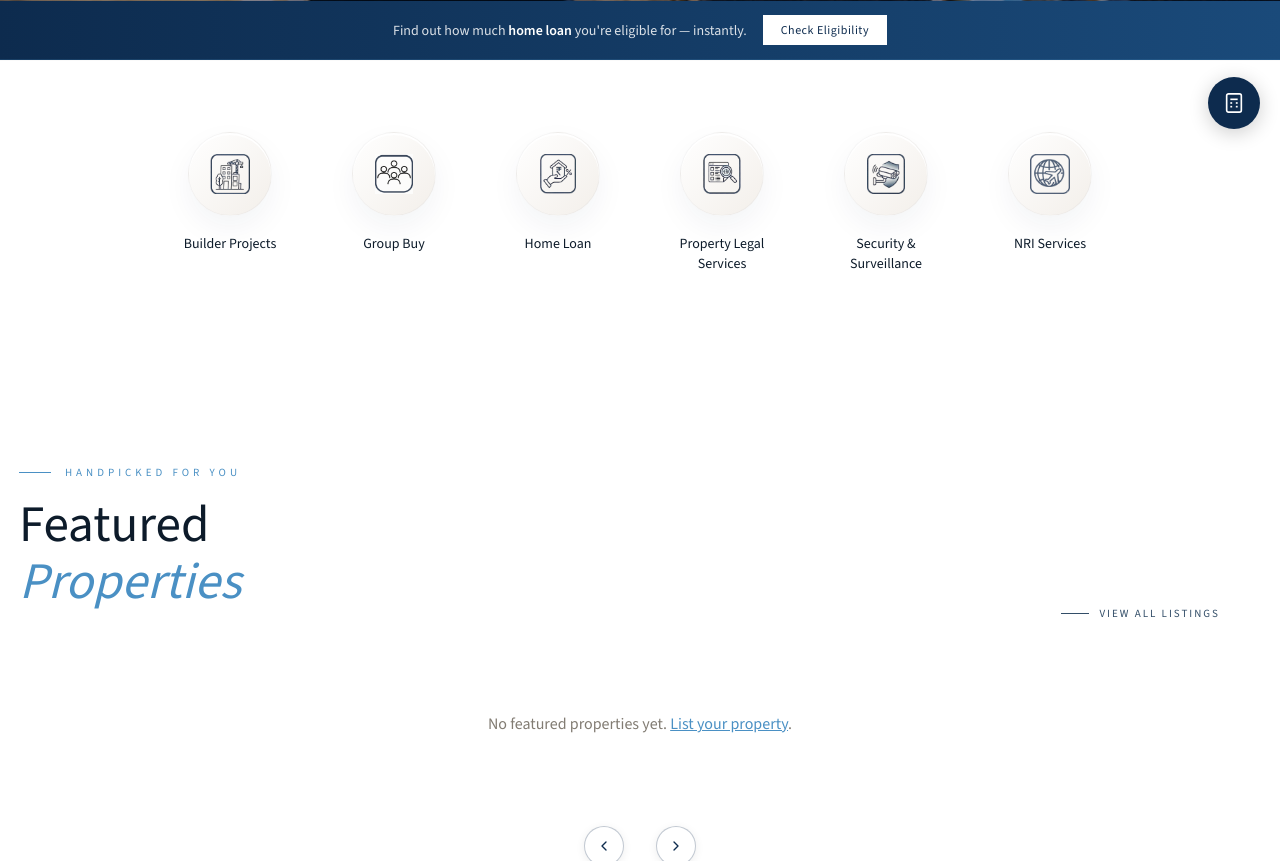
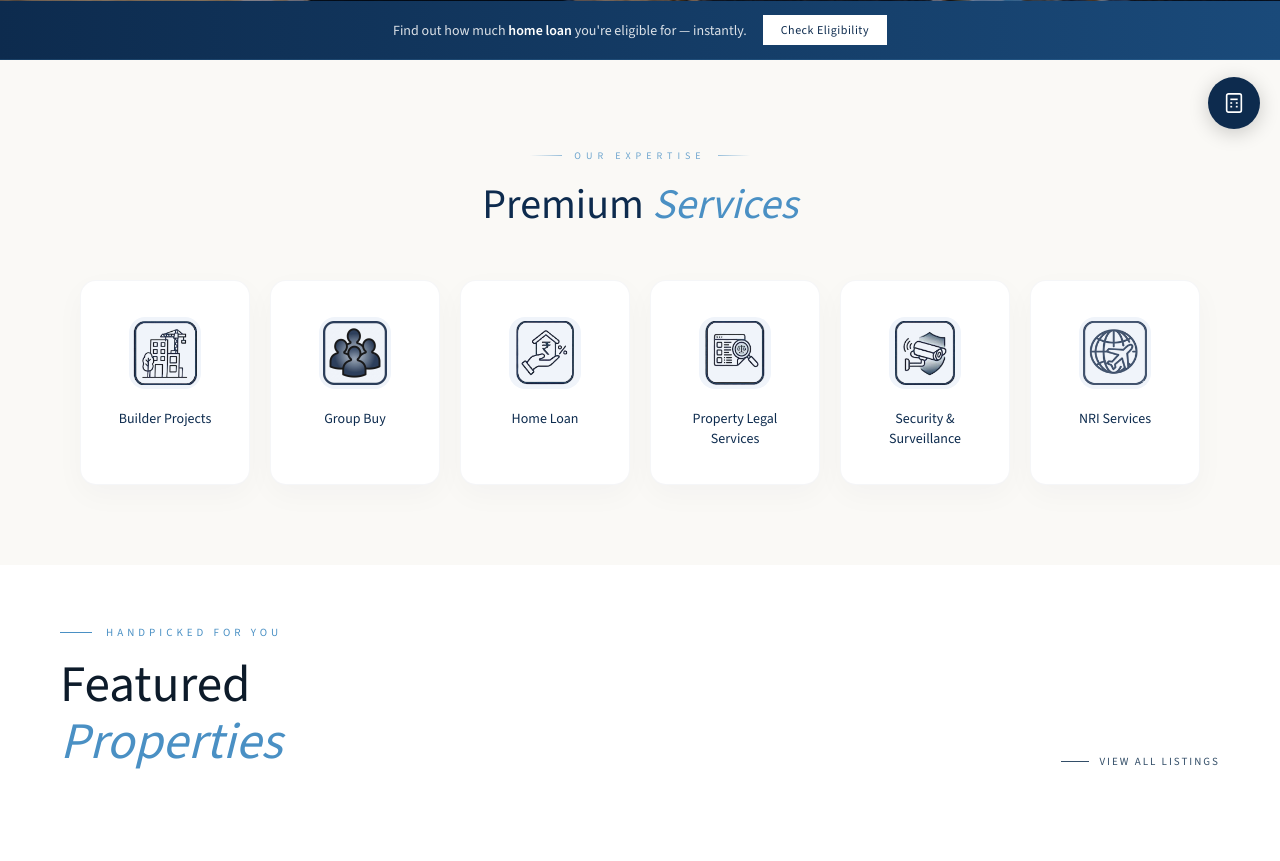
Before and after one commit to RajeshRamadas/homexo, a Django app: template templates/pages/home.html in a window 1280 px wide. Shown: the part 639-1500 px from the top of the page. Run offline with Django 5.2, Linux system fonts and the light colour scheme; the template is opened without the code that fills it, so the values that code supplies are empty.

Commit message:
updated service icon

```diff
--- a/templates/pages/home.html
+++ b/templates/pages/home.html
@@ -360,32 +360,113 @@
   .loan-banner-btn { background:var(--white);color:var(--navy);padding:7px 18px;font-size:12px;font-weight:500;border:none;cursor:pointer;text-decoration:none;letter-spacing:.5px;transition:all .3s;white-space:nowrap;flex-shrink:0; }
   .loan-banner-btn:hover { background:var(--sky);color:var(--white); }
 
-  /* ═══ SERVICES STRIP ═══ */
+  /* ═══ SERVICES SECTION ═══ */
+  .services-section-wrapper {
+    background: #FAF9F6;
+    padding: 80px 0;
+  }
+  .services-header {
+    text-align: center;
+    margin-bottom: 48px;
+  }
+  .services-eyebrow {
+    display:inline-flex;align-items:center;gap:12px;
+    font-size:10px;letter-spacing:5px;text-transform:uppercase;
+    color:var(--sky);opacity:.8;margin-bottom:14px;
+  }
+  .services-eyebrow::before,
+  .services-eyebrow::after {
+    content:'';
+    width:32px;height:1px;
+    background:linear-gradient(90deg,transparent,var(--sky));
+    opacity:.7;
+  }
+  .services-eyebrow::after {
+    background:linear-gradient(90deg,var(--sky),transparent);
+  }
+  .services-title {
+    font-family: 'Source Sans 3', sans-serif;
+    font-size: clamp(28px, 4vw, 42px);
+    font-weight: 300;
+    margin: 0;
+    color: var(--navy);
+  }
+  .services-title em {
+    font-style: italic;
+    color: var(--sky);
+  }
   .services-strip {
+    max-width: 1200px;
+    margin: 0 auto;
+    display: grid;
+    grid-template-columns: repeat(6, 1fr);
+    gap: 20px;
+    padding: 0 40px;
+  }
+  .service-item-card {
+    display: flex;
+    flex-direction: column;
+    align-items: center;
+    gap: 20px;
+    text-decoration: none;
+    padding: 36px 20px;
     background: #FFFFFF;
-    box-shadow: inset 0 1px 0 rgba(0,0,0,0.02);
-    display:flex;justify-content:center;flex-wrap:wrap;padding:60px 60px;gap:24px;border:none;
-  }
-  .service-item-card { flex:1;display:flex;flex-direction:column;align-items:center;gap:18px;text-decoration:none;padding:12px;background:transparent;cursor:pointer;border:none; }
-  @media(min-width: 769px) { .service-item-card { max-width: 140px; } }
+    border-radius: 16px;
+    border: 1px solid rgba(13,43,78,.04);
+    box-shadow: 0 10px 30px rgba(13,43,78,.03), inset 0 2px 0 #FFFFFF;
+    transition: all .4s cubic-bezier(.23,1,.32,1);
+    position: relative;
+    overflow: hidden;
+  }
+  .service-item-card::before {
+    content:''; position:absolute; inset:0;
+    background: linear-gradient(135deg, rgba(74,144,196,0.03) 0%, transparent 100%);
+    opacity: 0; transition: opacity .4s ease;
+  }
   .service-icon {
-    width:84px;height:84px;
-    background: linear-gradient(135deg, #FFFFFF 0%, #F3EFEA 100%);
-    border: 1px solid rgba(13,43,78,.03);
-    box-shadow: 0 12px 30px rgba(13,43,78,.05), inset 0 2px 0 #FFFFFF;
-    border-radius:50%;display:flex;align-items:center;justify-content:center;
-    transition:all .4s cubic-bezier(.23,1,.32,1);flex-shrink:0;
-  }
-  .service-icon img { width:40px;height:40px;object-fit:contain;transition:all .4s cubic-bezier(.23,1,.32,1); opacity: 0.85; }
+    width: 72px; height: 72px;
+    background: #F0F4FA;
+    border-radius: 16px;
+    display: flex; align-items: center; justify-content: center;
+    transition: all .4s cubic-bezier(.23,1,.32,1);
+    z-index: 1;
+    overflow: hidden;
+  }
+  .service-icon img {
+    width: 64px; height: 64px;
+    object-fit: contain;
+    opacity: 0.9;
+    transition: all .4s cubic-bezier(.23,1,.32,1);
+    mix-blend-mode: multiply;
+  }
+  .service-label {
+    font-family: 'Source Sans 3', sans-serif;
+    font-size: 14px;
+    color: var(--navy);
+    font-weight: 500;
+    text-align: center;
+    line-height: 1.4;
+    z-index: 1;
+    transition: color .3s;
+  }
+  .service-item-card:hover {
+    transform: translateY(-8px);
+    box-shadow: 0 20px 40px rgba(13,43,78,.1), inset 0 2px 0 #FFFFFF;
+    border-color: rgba(74,144,196,.2);
+  }
+  .service-item-card:hover::before { opacity: 1; }
   .service-item-card:hover .service-icon {
-    background: linear-gradient(135deg, #FFFFFF 0%, #EBE5DE 100%);
-    box-shadow: 0 20px 40px rgba(13,43,78,.12), inset 0 2px 0 #FFFFFF;
-    border-color: rgba(13,43,78,.06);
-    transform:translateY(-6px);
-  }
-  .service-item-card:hover .service-icon img { transform:scale(1.15); opacity: 1; }
-  .service-label { font-family:'Source Sans 3',sans-serif;font-size:14px;color:var(--charcoal);font-weight:500;text-align:center;line-height:1.4;transition:color .3s; }
-  .service-item-card:hover .service-label { color:var(--sky); }
+    background: rgba(74,144,196,.25);
+    transform: scale(1.08);
+    box-shadow: 0 8px 20px rgba(74,144,196,.2);
+  }
+  .service-item-card:hover .service-icon img {
+    opacity: 1;
+    transform: scale(1.05);
+  }
+  .service-item-card:hover .service-label {
+    color: var(--sky);
+  }
 
   /* ═══ PROPERTY SLIDER ═══ */
   .prop-slider-wrapper { overflow:hidden;width:100%; }
@@ -924,42 +1008,49 @@
   </div>
 </div>
 
+<div class="services-section-wrapper">
+  <div class="services-header">
+    <div class="services-eyebrow">Our Expertise</div>
+    <h2 class="services-title">Premium <em>Services</em></h2>
+  </div>
   <div class="services-strip">
     <a href="#" onclick="openCityModal(event)" class="service-item-card">
       <div class="service-icon">
-      <img src="{% static 'icons/home.png' %}" alt="" width="52" height="52" decoding="async">
+        <img src="{% static 'icons/home.png' %}" alt="Builder Projects" decoding="async">
       </div>
       <span class="service-label">Builder Projects</span>
     </a>
     <a href="{% url 'pages:group_buy' %}" class="service-item-card">
       <div class="service-icon">
-      <img src="{% static 'icons/group_buy.png' %}" alt="" width="52" height="52" decoding="async">
+        <img src="{% static 'icons/group_buy.png' %}" alt="Group Buy" decoding="async">
       </div>
       <span class="service-label">Group Buy</span>
     </a>
     <a href="{% url 'pages:home_loan' %}" class="service-item-card">
       <div class="service-icon">
-      <img src="{% static 'icons/loan.png' %}" alt="" width="52" height="52" decoding="async">
+        <img src="{% static 'icons/loan.png' %}" alt="Home Loan" decoding="async">
       </div>
       <span class="service-label">Home Loan</span>
     </a>
     <a href="{% url 'pages:legal' %}" class="service-item-card">
       <div class="service-icon">
-      <img src="{% static 'icons/legal.png' %}" alt="" width="52" height="52" decoding="async">
+        <img src="{% static 'icons/legal.png' %}" alt="Legal Services" decoding="async">
       </div>
       <span class="service-label">Property Legal Services</span>
     </a>
     <a href="{% url 'pages:security' %}" class="service-item-card">
       <div class="service-icon">
-      <img src="{% static 'icons/survalence.png' %}" alt="" width="52" height="52" decoding="async">
+        <img src="{% static 'icons/survalence.png' %}" alt="Security & Surveillance" decoding="async">
       </div>
       <span class="service-label">Security &amp; Surveillance</span>
     </a>
     <a href="{% url 'pages:nri_service' %}" class="service-item-card">
       <div class="service-icon">
-      <img src="{% static 'icons/nri.png' %}" alt="" width="52" height="52" decoding="async">
+        <img src="{% static 'icons/nri.png' %}" alt="NRI Services" decoding="async">
       </div>
       <span class="service-label">NRI Services</span>
+    </a>
+  </div>
 </div>
 
 <!-- ══════════════════ SIGNATURE COLLECTION ═══════════════════ -->
--- a/templates/properties/list.html
+++ b/templates/properties/list.html
@@ -891,10 +891,12 @@
               <svg viewBox="0 0 24 24" fill="none" stroke="currentColor" stroke-width="2"><path d="M5 12h14M12 5l7 7-7 7"/></svg>
             </a>
           </div>
-          <a href="{% url 'pages:group_buy' %}" class="btn-group-buy" style="margin:0 16px 16px;">
+          {% if prop.has_group_buy %}
+          <a href="{% url 'pages:group_buy' %}" class="btn-group-buy" style="margin:0 16px 16px;" onclick="event.stopPropagation()">
             <svg viewBox="0 0 24 24" fill="none" stroke="currentColor" stroke-width="2"><path d="M17 21v-2a4 4 0 00-4-4H5a4 4 0 00-4 4v2"/><circle cx="9" cy="7" r="4"/><path d="M23 21v-2a4 4 0 00-3-3.87"/><path d="M16 3.13a4 4 0 010 7.75"/></svg>
             Join Group Buy
           </a>
+          {% endif %}
         </div>
         {% empty %}
         <div class="lx-no-results">
```
Also changed, not shown: other parts of templates/pages/home.html (+14 -9 lines), static/icons/group_buy.png. Lines whose indentation alone changed are shown as unchanged.
